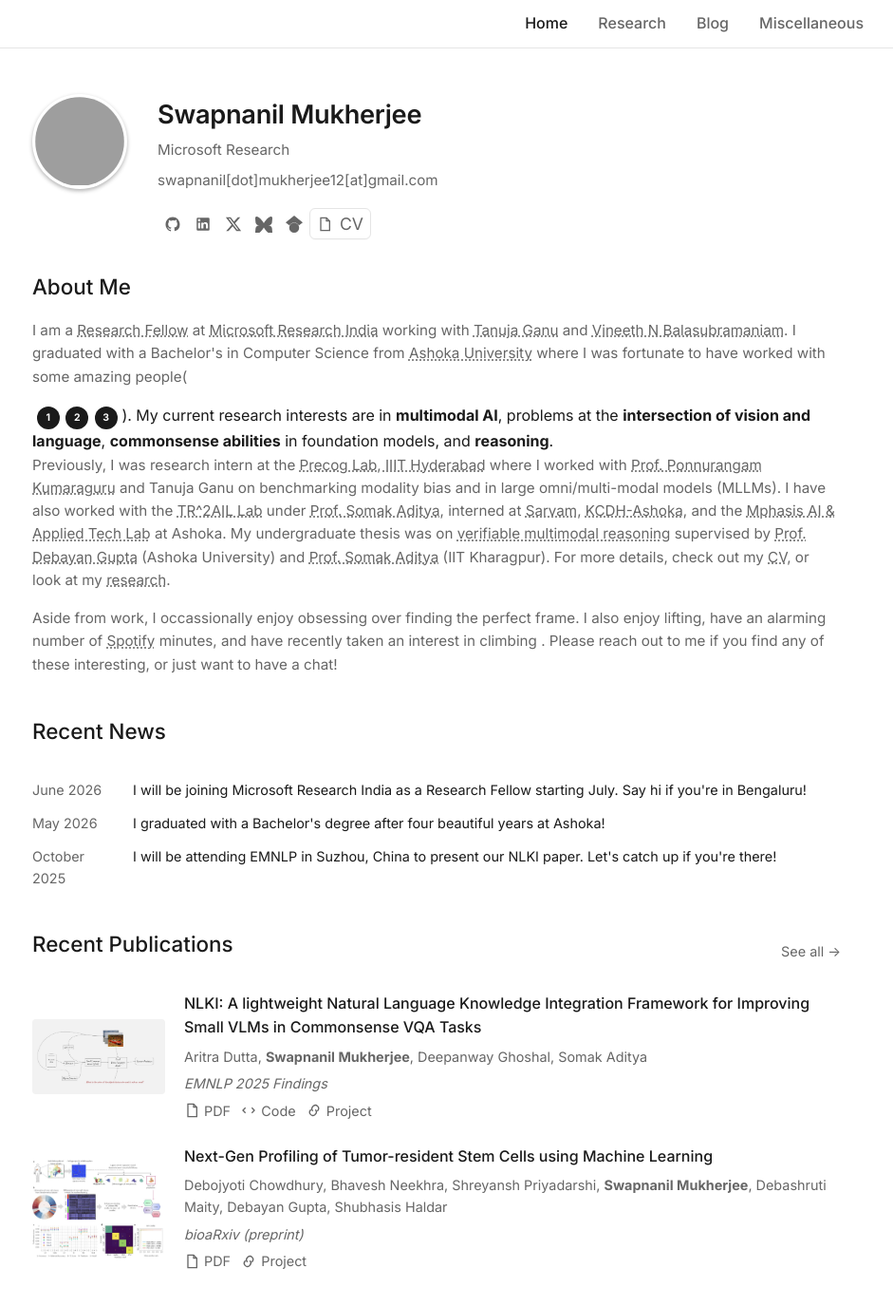
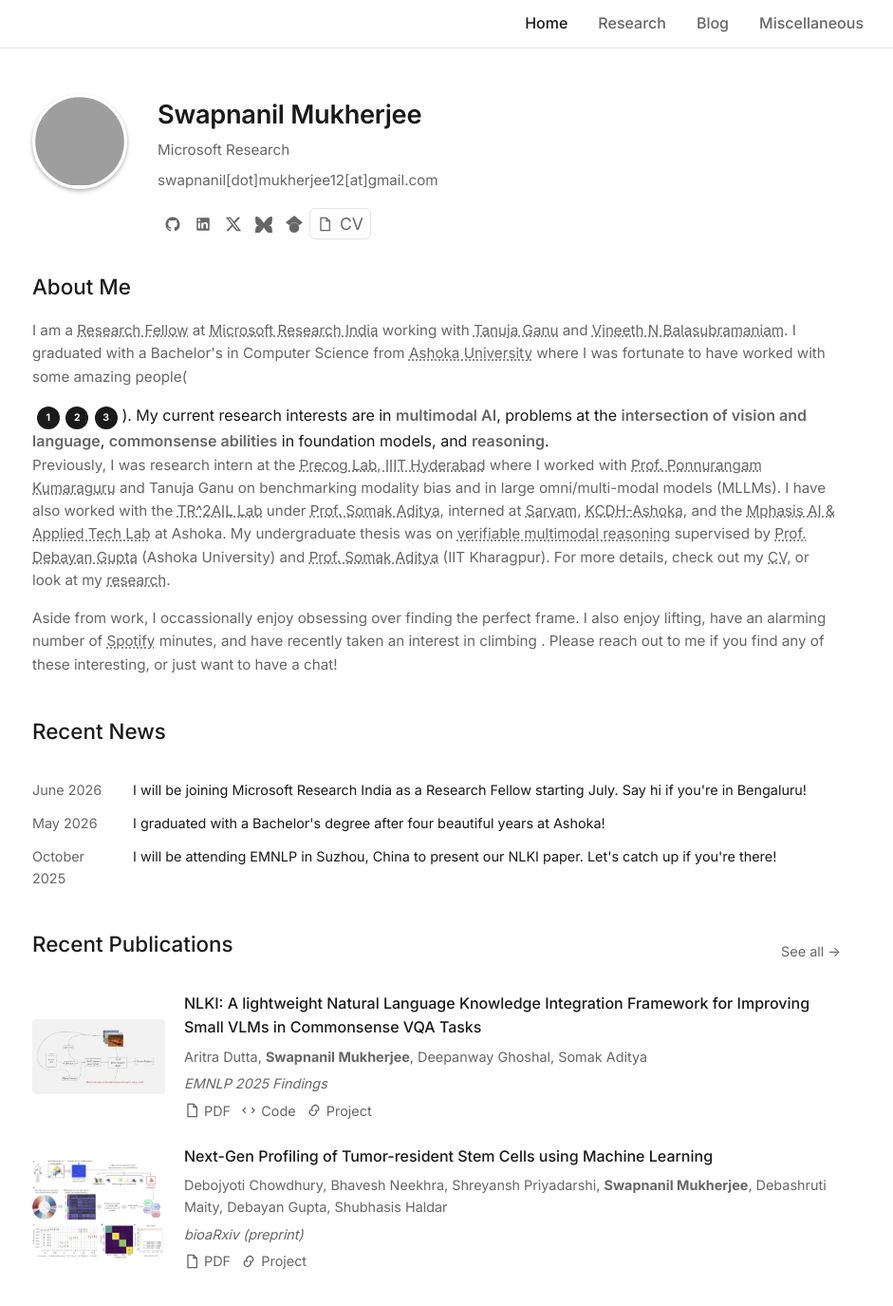
Before and after one commit to SwapnanilMukherjee/swapnanilmukherjee.github.io, a Jekyll site: the page built from index.md, in a window 1280 px wide and 1400 px high. Shown: the top 1375 px of the window at 95% size, without its empty margins (180-1121 px from the left). Built offline with Jekyll 4.4.1, drawn with Linux system fonts in a browser that asks for light colours; grey boxes are pictures that could not be loaded.

Commit message:
css update

```diff
--- a/assets/css/main.css
+++ b/assets/css/main.css
@@ -51,6 +51,7 @@ nav a:hover, nav a.active { color: var(--text); }
 h1 { font-size: 1.7rem; font-weight: 600; margin-bottom: 1rem; letter-spacing: -0.01em; }
 h2 { font-size: 1.4rem; font-weight: 500; margin-bottom: 1rem; }
 h3 { font-size: 1rem; font-weight: 500; margin-bottom: 0.5rem; }
+b, strong { color: var(--muted) !important; font-weight: 600 !important; }
 p { font-size: 0.95rem; margin-bottom: 0.97rem; color: var(--muted); }
 p a {color: var(--muted); text-decoration: underline dotted;}
 p a:hover {color: var(--text); text-decoration: underline dotted; transition: 100ms; transition-timing-function: ease-in-out;}
```
